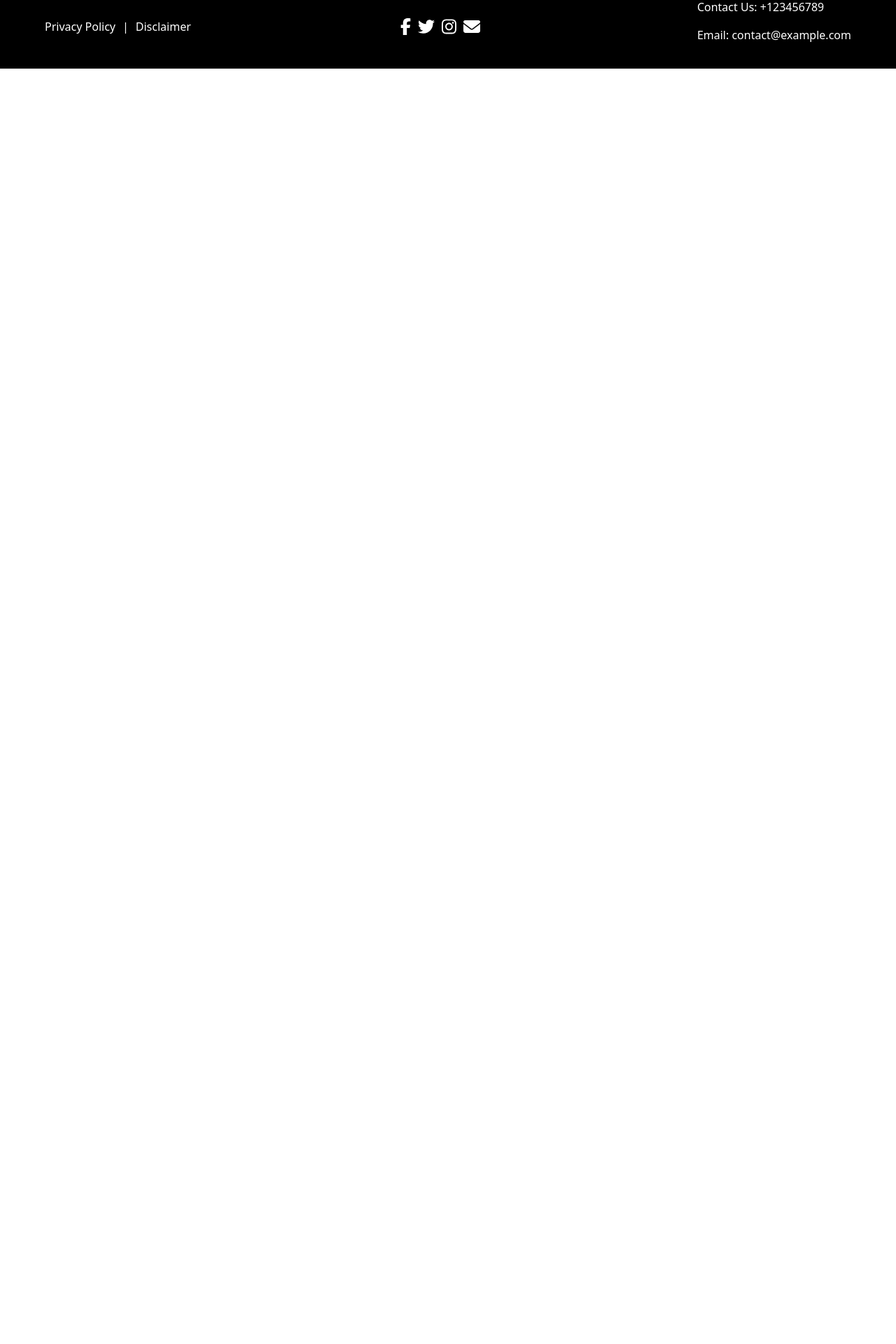
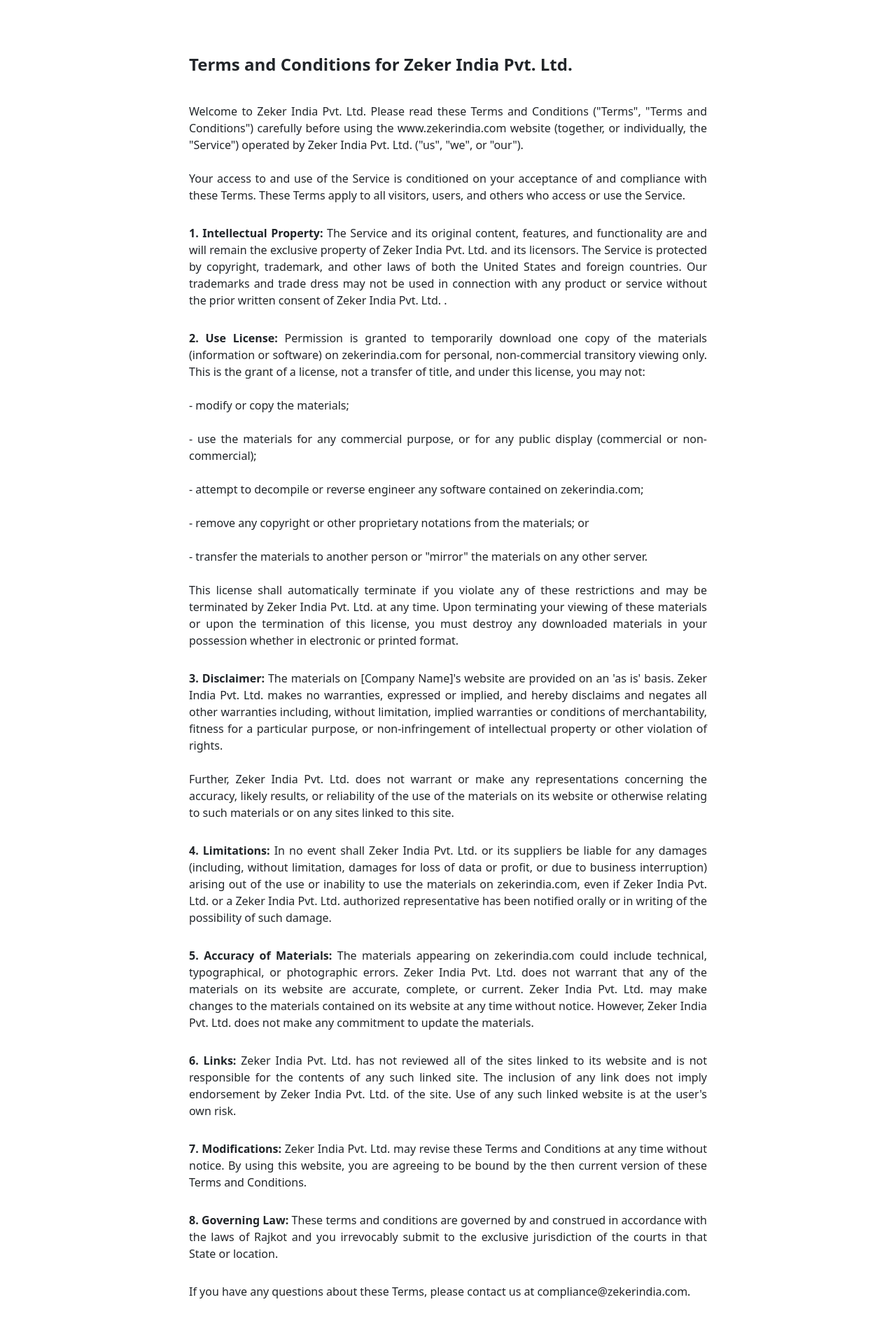
Before and after one commit to gulshan-ara/hardware_website, a React (Create React App) app: page /hardware_website/terms-and-conditions in a window 1280 px wide. Shown: the part 100-2020 px from the top of the page at 70% size. Before the commit the page ends 800 px from the top, so only its background shows below. Built offline with nearby package versions, Linux system fonts and the light colour scheme.

Commit message:
Added terms and conditions page

```diff
--- a/src/App.js
+++ b/src/App.js
@@ -7,6 +7,7 @@
 import Disclaimer from "./pages/disclaimer";
 import Privacy from "./pages/privacy";
 import Career from "./pages/career";
+import TermsnConditions from "./pages/termsnconditions";
 
 function App() {
 	return (
@@ -18,6 +19,7 @@
 				<Route path="/hardware_website/disclaimer" element={<Disclaimer />}/>
 				<Route path="/hardware_website/privacy-policy" element={<Privacy />}/>
 				<Route path="/hardware_website/career" element={<Career />} />
+				<Route path="/hardware_website/terms-and-conditions" element={<TermsnConditions />} />
 			</Routes>
 			<Footer />
 		</div>
--- a/src/components/footer.jsx
+++ b/src/components/footer.jsx
@@ -70,14 +70,6 @@
 	}
 `;
 
-const Separator = styled.span`
-	color: #fff;
-	margin: 10px 0;
-
-	@media (min-width: 768px) {
-		margin: 0 10px;
-	}
-`;
 
 const Footer = () => {
 	return (
@@ -87,11 +79,16 @@
 					<CenterLinks>
 						<Link
 							to="/hardware_website/privacy-policy"
-							style={{ color: "#fff", textDecoration: "none" }}
+							style={{ color: "#fff", textDecoration: "none", marginRight: "10px"}}
 						>
 							Privacy Policy
 						</Link>
-						<Separator>|</Separator>
+						<Link
+							to="/hardware_website/terms-and-conditions"
+							style={{ color: "#fff", textDecoration: "none",  marginRight: "10px" }}
+						>
+							Terms & Conditions
+						</Link>
 						<Link
 							to="/hardware_website/Disclaimer"
 							style={{ color: "#fff", textDecoration: "none" }}
--- /dev/null
+++ b/src/pages/termsnconditions.jsx
@@ -0,0 +1,142 @@
+import React from "react";
+import styled from "styled-components";
+
+const Container = styled.div`
+	max-width: 800px;
+	margin: 50px auto 50px;
+	padding: 20px;
+`;
+
+const Title = styled.h2`
+	font-size: 24px;
+	font-weight: bold;
+	margin-bottom: 20px;
+	margin-top: 20px; /* Add margin top */
+	padding: 10px; /* Add padding */
+`;
+
+const Paragraph = styled.p`
+	font-size: 16px;
+	line-height: 1.5;
+	margin-bottom: 10px;
+	margin-top: 5px; /* Add margin top */
+	padding: 10px; /* Add padding */
+	text-align: justify;
+`;
+
+const TermsnConditions = () => {
+	return (
+		<Container>
+			<Title>Terms and Conditions for Zeker India Pvt. Ltd.</Title>
+			<Paragraph>
+				Welcome to Zeker India Pvt. Ltd. Please read these Terms and
+				Conditions ("Terms", "Terms and Conditions") carefully before
+				using the www.zekerindia.com website (together, or individually,
+				the "Service") operated by Zeker India Pvt. Ltd. ("us", "we", or
+				"our"). <br /> <br /> Your access to and use of the Service is
+				conditioned on your acceptance of and compliance with these
+				Terms. These Terms apply to all visitors, users, and others who
+				access or use the Service.
+			</Paragraph>
+			<Paragraph>
+				<b>1. Intellectual Property: </b> The Service and its original
+				content, features, and functionality are and will remain the
+				exclusive property of Zeker India Pvt. Ltd. and its licensors.
+				The Service is protected by copyright, trademark, and other laws
+				of both the United States and foreign countries. Our trademarks
+				and trade dress may not be used in connection with any product
+				or service without the prior written consent of Zeker India Pvt.
+				Ltd. .
+			</Paragraph>
+			<Paragraph>
+				<b>2. Use License:</b> Permission is granted to temporarily
+				download one copy of the materials (information or software) on
+				zekerindia.com for personal, non-commercial transitory viewing
+				only. This is the grant of a license, not a transfer of title,
+				and under this license, you may not: <br />
+				<br />- modify or copy the materials;
+				<br />
+				<br /> - use the materials for any commercial purpose, or for
+				any public display (commercial or non-commercial);
+				<br />
+				<br /> - attempt to decompile or reverse engineer any software
+				contained on zekerindia.com;
+				<br />
+				<br /> - remove any copyright or other proprietary notations
+				from the materials; or<br />
+				<br />
+				- transfer the materials to another person or "mirror" the
+				materials on any other server.
+				<br />
+				<br />
+				This license shall automatically terminate if you violate any of
+				these restrictions and may be terminated by Zeker India Pvt.
+				Ltd. at any time. Upon terminating your viewing of these
+				materials or upon the termination of this license, you must
+				destroy any downloaded materials in your possession whether in
+				electronic or printed format.
+			</Paragraph>
+			<Paragraph>
+				<b>3. Disclaimer:</b> The materials on [Company Name]'s website
+				are provided on an 'as is' basis. Zeker India Pvt. Ltd. makes no
+				warranties, expressed or implied, and hereby disclaims and
+				negates all other warranties including, without limitation,
+				implied warranties or conditions of merchantability, fitness for
+				a particular purpose, or non-infringement of intellectual
+				property or other violation of rights.
+				<br />
+				<br />
+				Further, Zeker India Pvt. Ltd. does not warrant or make any
+				representations concerning the accuracy, likely results, or
+				reliability of the use of the materials on its website or
+				otherwise relating to such materials or on any sites linked to
+				this site.
+			</Paragraph>
+			<Paragraph>
+				<b>4. Limitations: </b> In no event shall Zeker India Pvt. Ltd.
+				or its suppliers be liable for any damages (including, without
+				limitation, damages for loss of data or profit, or due to
+				business interruption) arising out of the use or inability to
+				use the materials on zekerindia.com, even if Zeker India Pvt.
+				Ltd. or a Zeker India Pvt. Ltd. authorized representative has
+				been notified orally or in writing of the possibility of such
+				damage.
+			</Paragraph>
+			<Paragraph>
+				<b>5. Accuracy of Materials: </b> The materials appearing on
+				zekerindia.com could include technical, typographical, or
+				photographic errors. Zeker India Pvt. Ltd. does not warrant that
+				any of the materials on its website are accurate, complete, or
+				current. Zeker India Pvt. Ltd. may make changes to the materials
+				contained on its website at any time without notice. However,
+				Zeker India Pvt. Ltd. does not make any commitment to update the
+				materials.
+			</Paragraph>
+			<Paragraph>
+				<b>6. Links: </b> Zeker India Pvt. Ltd. has not reviewed all of
+				the sites linked to its website and is not responsible for the
+				contents of any such linked site. The inclusion of any link does
+				not imply endorsement by Zeker India Pvt. Ltd. of the site. Use
+				of any such linked website is at the user's own risk.
+			</Paragraph>
+			<Paragraph>
+				<b>7. Modifications: </b> Zeker India Pvt. Ltd. may revise these
+				Terms and Conditions at any time without notice. By using this
+				website, you are agreeing to be bound by the then current
+				version of these Terms and Conditions.
+			</Paragraph>
+			<Paragraph>
+				<b>8. Governing Law: </b> These terms and conditions are
+				governed by and construed in accordance with the laws of Rajkot
+				and you irrevocably submit to the exclusive jurisdiction of the
+				courts in that State or location.
+			</Paragraph>
+			<Paragraph>
+				If you have any questions about these Terms, please contact us
+				at compliance@zekerindia.com.
+			</Paragraph>
+		</Container>
+	);
+};
+
+export default TermsnConditions;
```
